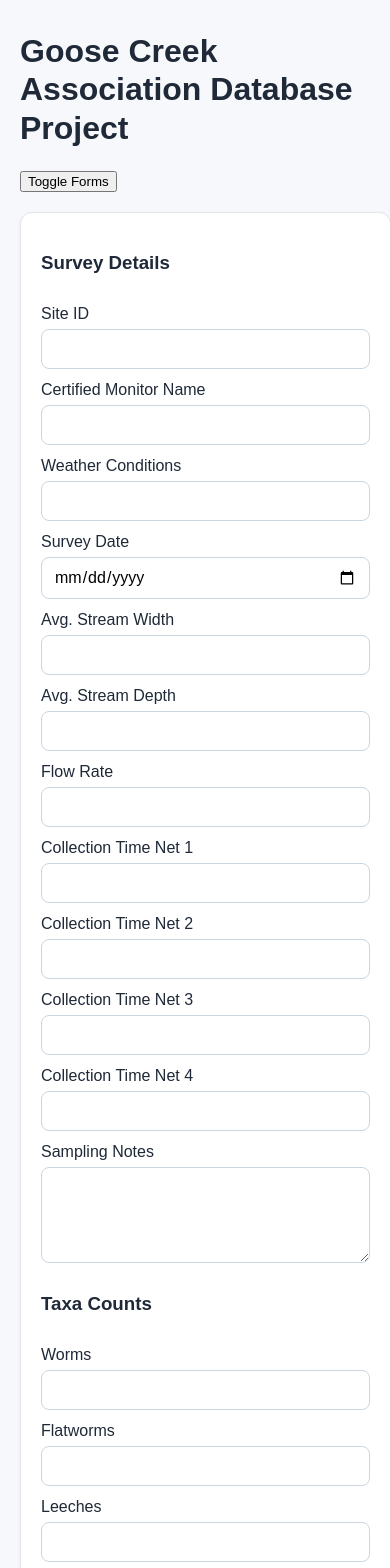
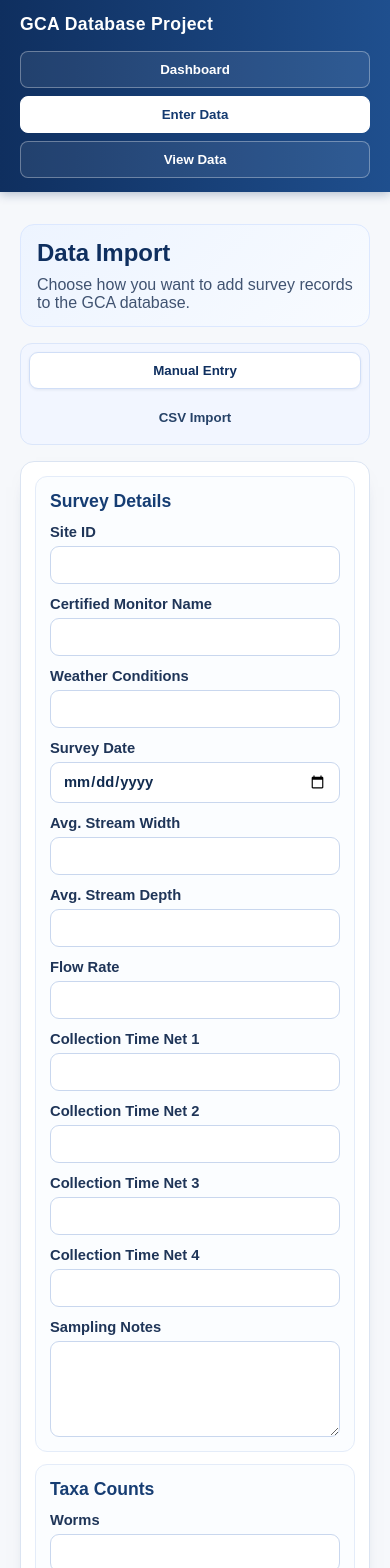
Before and after one commit to ackshatiwari/GCA_DBProject, a React app in the folder frontend/: page / in a window 390 px wide. Shown: the top 1568 px of the page. Built offline with nearby package versions, Linux system fonts and the light colour scheme; the HTML template or start-up script is replaced by a standard one.

Commit message:
restructured code - different components for each entry form

```diff
--- a/frontend/src/App.jsx
+++ b/frontend/src/App.jsx
@@ -1,36 +1,48 @@
 import { useState } from 'react'
 import './styles/App.css'
-import ManualEntryForm from './components/ManualEntryForm'
-import CsvImportForm from './components/CsvImportForm'
+import DataImport from './components/DataImport'
+import ViewData from './components/ViewData'
 
 function App() {
+  const [activeNav, setActiveNav] = useState('enter-data')
+
+  const navItems = [
+    { key: 'dashboard', label: 'Dashboard' },
+    { key: 'enter-data', label: 'Enter Data' },
+    { key: 'view-data', label: 'View Data' },
+  ]
+
   return (
-    <main className="app-shell">
-      <h1>Goose Creek Association Database Project</h1>
-      <div className="forms-container">
-        <div>
-          <button onClick={() => {
-            const manualDiv = document.getElementById('manual-entry-div')
-            const csvDiv = document.getElementById('csv-import-div')
-            if (manualDiv.style.display === 'none') {
-              manualDiv.style.display = 'block'
-              csvDiv.style.display = 'none'
-            } else {
-              manualDiv.style.display = 'none'
-              csvDiv.style.display = 'block'
-            }
-          }}>
-            Toggle Forms
-          </button>
-        </div>
-        <div className="form-section" id='manual-entry-div'>
-          <ManualEntryForm></ManualEntryForm>
-        </div>
-        <div className="form-section" id='csv-import-div'>
-          <CsvImportForm></CsvImportForm>
-        </div>
-      </div>
-    </main>
+    <>
+      <header className="top-navbar">
+        <div className="brand">GCA Database Project</div>
+        <nav className="nav-columns" aria-label="Primary navigation">
+          {navItems.map((item) => (
+            <button
+              key={item.key}
+              type="button"
+              className={`nav-item ${activeNav === item.key ? 'active' : ''}`}
+              onClick={() => setActiveNav(item.key)}
+            >
+              {item.label}
+            </button>
+          ))}
+        </nav>
+      </header>
+
+      <main className="app-shell">
+        {activeNav === 'enter-data' ? (
+          <DataImport />
+        ) : activeNav === 'view-data' ? (
+          <ViewData />
+        ) : (
+          <section className="dashboard-placeholder">
+            <h1>Dashboard</h1>
+            <p>Welcome to the GCA Database Project! Use the navigation above to enter data or view data.</p>
+          </section>
+        )}
+      </main>
+    </>
   )
 }
 
--- /dev/null
+++ b/frontend/src/components/DataImport.jsx
@@ -0,0 +1,44 @@
+import { useState } from 'react'
+import '../styles/DataImport.css'
+import ManualEntryForm from './ManualEntryForm'
+import CsvImportForm from './CsvImportForm'
+
+function DataImport() {
+    const [activeForm, setActiveForm] = useState('manual')
+
+    return (
+        <section className="data-import-shell">
+            <header className="import-header">
+                <h1>Data Import</h1>
+                <p>Choose how you want to add survey records to the GCA database.</p>
+            </header>
+
+            <div className="import-switcher" role="tablist" aria-label="Data entry options">
+                <button
+                    type="button"
+                    role="tab"
+                    aria-selected={activeForm === 'manual'}
+                    className={`switcher-tab ${activeForm === 'manual' ? 'active' : ''}`}
+                    onClick={() => setActiveForm('manual')}
+                >
+                    Manual Entry
+                </button>
+                <button
+                    type="button"
+                    role="tab"
+                    aria-selected={activeForm === 'csv'}
+                    className={`switcher-tab ${activeForm === 'csv' ? 'active' : ''}`}
+                    onClick={() => setActiveForm('csv')}
+                >
+                    CSV Import
+                </button>
+            </div>
+
+            <div className="form-section" role="tabpanel">
+                {activeForm === 'manual' ? <ManualEntryForm /> : <CsvImportForm />}
+            </div>
+        </section>
+    )
+}
+
+export default DataImport;
--- a/frontend/src/components/ManualEntryForm.jsx
+++ b/frontend/src/components/ManualEntryForm.jsx
@@ -44,6 +44,11 @@ function ManualEntryForm() {
         metric_6: '',
     })
     const [submitResponse, setSubmitResponse] = useState('')
+    const responseTone = submitResponse.startsWith('Success')
+        ? 'success'
+        : submitResponse.startsWith('Error')
+            ? 'error'
+            : 'info'
 
     function onInputChange(e) {
         const { name, value } = e.target
@@ -78,7 +83,9 @@ function ManualEntryForm() {
 
     return (
         <form onSubmit={onSubmit} className="form-grid">
+            <section className="field-group">
                 <h3>Survey Details</h3>
+                <div className="grid-two">
                     <label> Site ID <input name="site_id" type="text" value={form.site_id} onChange={onInputChange} required /> </label>
                     <label> Certified Monitor Name <input name="name" type="text" value={form.name} onChange={onInputChange} required /> </label>
                     <label> Weather Conditions <input name="weather" type="text" value={form.weather} onChange={onInputChange} required /> </label>
@@ -90,9 +97,13 @@ function ManualEntryForm() {
                     <label> Collection Time Net 2 <input name="collection_time_2" type="text" value={form.collection_time_2} onChange={onInputChange} /> </label>
                     <label> Collection Time Net 3 <input name="collection_time_3" type="text" value={form.collection_time_3} onChange={onInputChange} /> </label>
                     <label> Collection Time Net 4 <input name="collection_time_4" type="text" value={form.collection_time_4} onChange={onInputChange} /> </label>
-            <label> Sampling Notes <textarea name="sampling_notes" value={form.sampling_notes} onChange={onInputChange} /> </label>
+                    <label className="span-two"> Sampling Notes <textarea name="sampling_notes" value={form.sampling_notes} onChange={onInputChange} /> </label>
+                </div>
+            </section>
 
+            <section className="field-group">
                 <h3>Taxa Counts</h3>
+                <div className="grid-three">
                     <label> Worms <input name="worms" type="number" min="0" value={form.worms} onChange={onInputChange} /> </label>
                     <label> Flatworms <input name="flatworms" type="number" min="0" value={form.flatworms} onChange={onInputChange} /> </label>
                     <label> Leeches <input name="leeches" type="number" min="0" value={form.leeches} onChange={onInputChange} /> </label>
@@ -115,18 +126,25 @@ function ManualEntryForm() {
                     <label> Gilled Snails <input name="gilled_snails" type="number" min="0" value={form.gilled_snails} onChange={onInputChange} /> </label>
                     <label> Lunged Snails <input name="lunged_snails" type="number" min="0" value={form.lunged_snails} onChange={onInputChange} /> </label>
                     <label> Clams <input name="clams" type="number" min="0" value={form.clams} onChange={onInputChange} /> </label>
+                </div>
+            </section>
 
+            <section className="field-group">
                 <h3>Metrics</h3>
-
+                <div className="grid-three">
                     <label> Metric 1 <input name="metric_1" type="number" step="any" value={form.metric_1} onChange={onInputChange} /> </label>
                     <label> Metric 2 <input name="metric_2" type="number" step="any" value={form.metric_2} onChange={onInputChange} /> </label>
                     <label> Metric 3 <input name="metric_3" type="number" step="any" value={form.metric_3} onChange={onInputChange} /> </label>
                     <label> Metric 4 <input name="metric_4" type="number" step="any" value={form.metric_4} onChange={onInputChange} /> </label>
                     <label> Metric 5 <input name="metric_5" type="number" step="any" value={form.metric_5} onChange={onInputChange} /> </label>
                     <label> Metric 6 <input name="metric_6" type="number" step="any" value={form.metric_6} onChange={onInputChange} /> </label>
+                </div>
+            </section>
 
-            <button type="submit">Submit</button>
-            <p>{submitResponse}</p>
+            <div className="form-actions">
+                <button type="submit">Submit Survey</button>
+                {submitResponse ? <p className={`status-message ${responseTone}`}>{submitResponse}</p> : null}
+            </div>
         </form>
     )
 }
--- /dev/null
+++ b/frontend/src/components/ViewData.jsx
@@ -0,0 +1,10 @@
+function ViewData() {
+  return (
+    <main className="app-shell">
+      <h1>View Data</h1>
+      <p>This is where you can view the data in the database. This section is under construction.</p>
+    </main>
+  )
+}
+
+export default ViewData
--- a/frontend/src/styles/App.css
+++ b/frontend/src/styles/App.css
@@ -1,7 +1,75 @@
+.top-navbar {
+    position: sticky;
+    top: 0;
+    z-index: 10;
+    display: flex;
+    align-items: center;
+    justify-content: space-between;
+    gap: 16px;
+    padding: 14px 20px;
+    background: linear-gradient(90deg, #0f2f5f 0%, #1f4f8e 100%);
+    color: #ffffff;
+    box-shadow: 0 2px 10px rgba(15, 47, 95, 0.3);
+}
+
+.brand {
+    font-size: 1.1rem;
+    font-weight: 700;
+    letter-spacing: 0.02em;
+    white-space: nowrap;
+}
+
+.nav-columns {
+    display: grid;
+    grid-template-columns: repeat(3, minmax(120px, 1fr));
+    gap: 8px;
+    width: min(680px, 100%);
+}
+
+.nav-item {
+    border: 1px solid rgba(255, 255, 255, 0.32);
+    background: rgba(255, 255, 255, 0.08);
+    color: #ffffff;
+    padding: 10px 12px;
+    border-radius: 8px;
+    cursor: pointer;
+    font-weight: 600;
+    transition: background 0.18s ease, transform 0.18s ease;
+}
+
+.nav-item:hover {
+    background: rgba(255, 255, 255, 0.2);
+}
+
+.nav-item.active {
+    background: #ffffff;
+    color: #143a70;
+    border-color: #ffffff;
+}
+
 .app-shell {
     max-width: 1100px;
     margin: 0 auto;
     padding: 32px 20px 48px;
+}
+
+.placeholder-panel {
+    background: #ffffff;
+    border: 1px solid #dbe3ef;
+    border-radius: 12px;
+    padding: 24px;
+    box-shadow: 0 1px 3px rgba(0, 0, 0, 0.08);
+}
+
+.placeholder-panel h2 {
+    margin: 0 0 8px;
+    font-size: 1.5rem;
+    color: #143a70;
+}
+
+.placeholder-panel p {
+    margin: 0;
+    color: #4b5563;
 }
 
 .app-shell h1 {
@@ -71,3 +139,15 @@
     margin: 0;
     color: #374151;
 }
+
+@media (max-width: 820px) {
+    .top-navbar {
+        flex-direction: column;
+        align-items: stretch;
+    }
+
+    .nav-columns {
+        width: 100%;
+        grid-template-columns: 1fr;
+    }
+}
--- /dev/null
+++ b/frontend/src/styles/DataImport.css
@@ -0,0 +1,219 @@
+.data-import-shell {
+    display: grid;
+    gap: 16px;
+}
+
+.import-header {
+    background: linear-gradient(135deg, #edf4ff 0%, #f8fbff 100%);
+    border: 1px solid #dce8ff;
+    border-radius: 14px;
+    padding: 18px 20px;
+}
+
+.import-header h1 {
+    margin: 0;
+    color: #0f2f5f;
+    font-size: 1.8rem;
+    line-height: 1.2;
+}
+
+.import-header p {
+    margin: 8px 0 0;
+    color: #405371;
+}
+
+.import-switcher {
+    display: grid;
+    grid-template-columns: repeat(2, minmax(0, 1fr));
+    gap: 10px;
+    background: #f2f6ff;
+    border: 1px solid #dbe6fa;
+    border-radius: 12px;
+    padding: 8px;
+}
+
+.switcher-tab {
+    border: 1px solid transparent;
+    background: transparent;
+    color: #264267;
+    font-weight: 700;
+    border-radius: 9px;
+    padding: 10px 12px;
+    cursor: pointer;
+    transition: background 0.18s ease, color 0.18s ease, box-shadow 0.18s ease;
+}
+
+.switcher-tab:hover {
+    background: #e6efff;
+}
+
+.switcher-tab.active {
+    background: #ffffff;
+    color: #0f2f5f;
+    border-color: #d0def7;
+    box-shadow: 0 1px 3px rgba(18, 43, 79, 0.08);
+}
+
+.form-section {
+    background: #ffffff;
+    border: 1px solid #dbe4f2;
+    border-radius: 14px;
+    padding: 20px;
+    box-shadow: 0 10px 20px -16px rgba(23, 47, 85, 0.6);
+}
+
+.form-grid {
+    display: grid;
+    gap: 16px;
+}
+
+.field-group {
+    border: 1px solid #e4ecf9;
+    background: #fbfdff;
+    border-radius: 12px;
+    padding: 14px;
+}
+
+.field-group h3 {
+    margin: 0 0 12px;
+    color: #163d73;
+    font-size: 1.1rem;
+}
+
+.grid-two,
+.grid-three {
+    display: grid;
+    gap: 12px;
+}
+
+.grid-two {
+    grid-template-columns: repeat(2, minmax(0, 1fr));
+}
+
+.grid-three {
+    grid-template-columns: repeat(3, minmax(0, 1fr));
+}
+
+.span-two {
+    grid-column: 1 / -1;
+}
+
+.form-section label {
+    display: grid;
+    gap: 6px;
+    font-weight: 600;
+    color: #1f3558;
+    font-size: 0.92rem;
+}
+
+.form-section input,
+.form-section textarea,
+.form-section button {
+    font: inherit;
+}
+
+.form-section input,
+.form-section textarea {
+    width: 100%;
+    border: 1px solid #c9d7ee;
+    border-radius: 9px;
+    padding: 10px 12px;
+    background: #ffffff;
+    color: #112b4f;
+}
+
+.form-section input:focus,
+.form-section textarea:focus {
+    outline: 2px solid rgba(44, 108, 223, 0.2);
+    border-color: #2d6cdf;
+}
+
+.form-section textarea {
+    min-height: 96px;
+    resize: vertical;
+}
+
+.form-actions {
+    display: grid;
+    gap: 10px;
+    align-items: start;
+}
+
+.form-section button {
+    border: 0;
+    border-radius: 10px;
+    padding: 10px 16px;
+    background: linear-gradient(90deg, #245dc7 0%, #2d6cdf 100%);
+    color: #ffffff;
+    cursor: pointer;
+    width: fit-content;
+    font-weight: 700;
+    box-shadow: 0 6px 16px -12px rgba(33, 77, 153, 0.9);
+}
+
+.form-section button:hover {
+    filter: brightness(1.04);
+}
+
+.helper-text,
+.selected-file {
+    margin: 0;
+    color: #4b5f83;
+}
+
+.selected-file {
+    font-weight: 600;
+}
+
+.status-message {
+    margin: 0;
+    padding: 10px 12px;
+    border-radius: 8px;
+    font-size: 0.92rem;
+    max-width: 100%;
+    word-break: break-word;
+}
+
+.status-message.info {
+    background: #edf4ff;
+    color: #214e8d;
+    border: 1px solid #cde0ff;
+}
+
+.status-message.success {
+    background: #e9f8ef;
+    color: #17643a;
+    border: 1px solid #bde8cb;
+}
+
+.status-message.error {
+    background: #fff0f0;
+    color: #8c1f1f;
+    border: 1px solid #f5c7c7;
+}
+
+@media (max-width: 980px) {
+    .grid-three {
+        grid-template-columns: repeat(2, minmax(0, 1fr));
+    }
+}
+
+@media (max-width: 720px) {
+    .import-header {
+        padding: 14px 16px;
+    }
+
+    .import-header h1 {
+        font-size: 1.5rem;
+    }
+
+    .import-switcher,
+    .grid-two,
+    .grid-three {
+        grid-template-columns: 1fr;
+    }
+
+    .form-section {
+        padding: 14px;
+    }
+}
```
Also changed, not shown: frontend/src/components/CsvImportForm.jsx (+11 -1 lines), 2 other files (tests, documents, lock files or other folders). Lines whose indentation alone changed are shown as unchanged.
